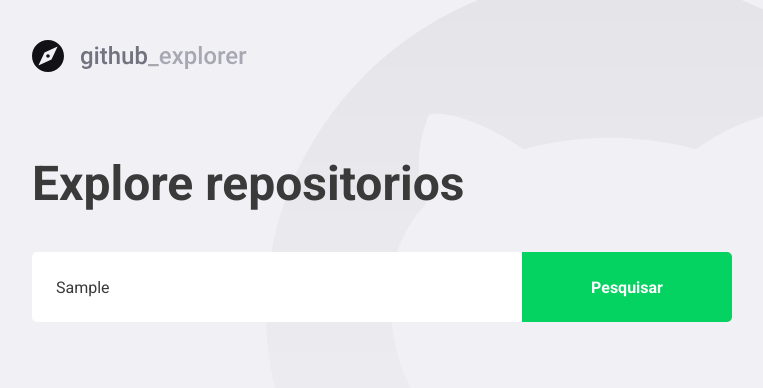
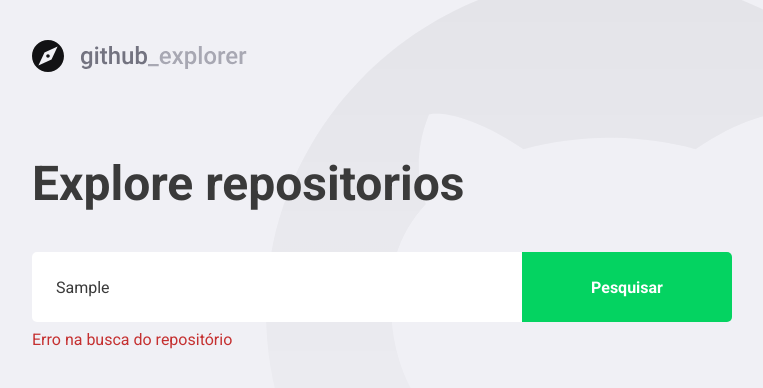
Before and after one commit to annemoraes/github-explorer, a React (Create React App) app: page / in a window 1280 px wide. Both pictures are taken after typing "Sample" into the empty fields and a click on the button "Pesquisar". Shown: the top 388 px of the page, without its empty margins (148-911 px from the left). Built offline with nearby package versions, Linux system fonts and the light colour scheme; no server answers.

Commit message:
inserindo erro para busca de repositorios que não existem

```diff
--- a/src/pages/Dashboard/index.tsx
+++ b/src/pages/Dashboard/index.tsx
@@ -5,7 +5,7 @@
 
 import LogoImg from '../../assets/logo.svg';
 
-import { Title, Form, Repositories } from './styles';
+import { Title, Form, Error, Repositories } from './styles';
 
 interface Repository {
   full_name: string;
@@ -19,17 +19,27 @@
 const Dashboard: React.FC = () => {
   const [newRepo, setNewRepo] = useState('');
   const [repositories, setRepositories] = useState<Repository[]>([]);
+  const [inputError, setInputError] = useState('');
 
   async function handleAddRepository(
     event: FormEvent<HTMLFormElement>,
   ): Promise<void> {
     event.preventDefault();
 
-    const response = await api.get(`repos/${newRepo}`);
+    if (!newRepo) {
+      setInputError('Digite o autor/nome do repositório');
+      return;
+    }
+    try {
+      const response = await api.get(`repos/${newRepo}`);
 
-    const repository = response.data;
-    setRepositories([...repositories, repository]);
-    setNewRepo('');
+      const repository = response.data;
+      setRepositories([...repositories, repository]);
+      setNewRepo('');
+      setInputError('');
+    } catch (err) {
+      setInputError('Erro na busca do repositório');
+    }
   }
 
   return (
@@ -45,6 +55,8 @@
         />
         <button type="submit">Pesquisar</button>
       </Form>
+
+      {inputError && <Error>{inputError}</Error>}
 
       <Repositories>
         {repositories.map(repository => (
--- a/src/pages/Dashboard/styles.ts
+++ b/src/pages/Dashboard/styles.ts
@@ -38,6 +38,12 @@
       background: ${shade(0.2, '#04d361')};
     }
   }
+`;
+
+export const Error = styled.span`
+  display: block;
+  color: #c53030;
+  margin-top: 8px;
 `;
 
 export const Repositories = styled.div`
```
